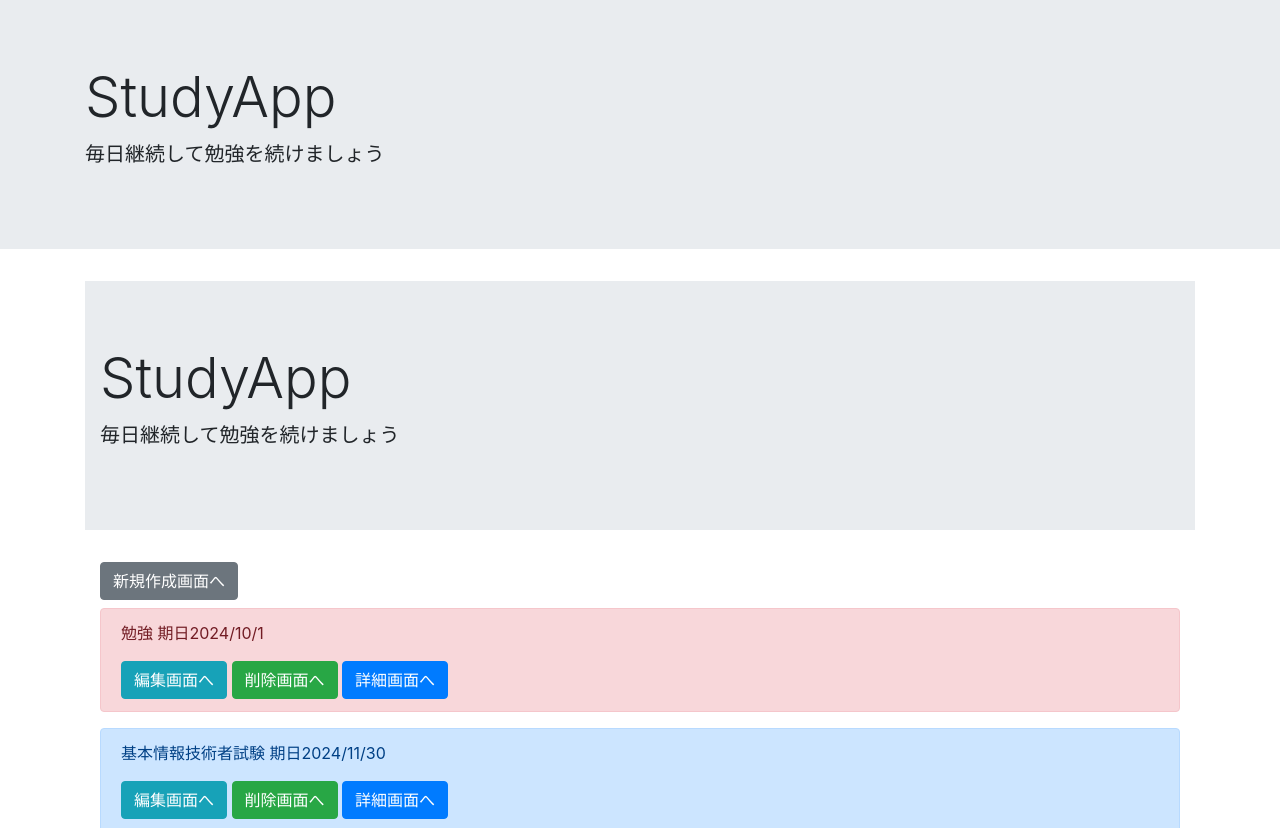
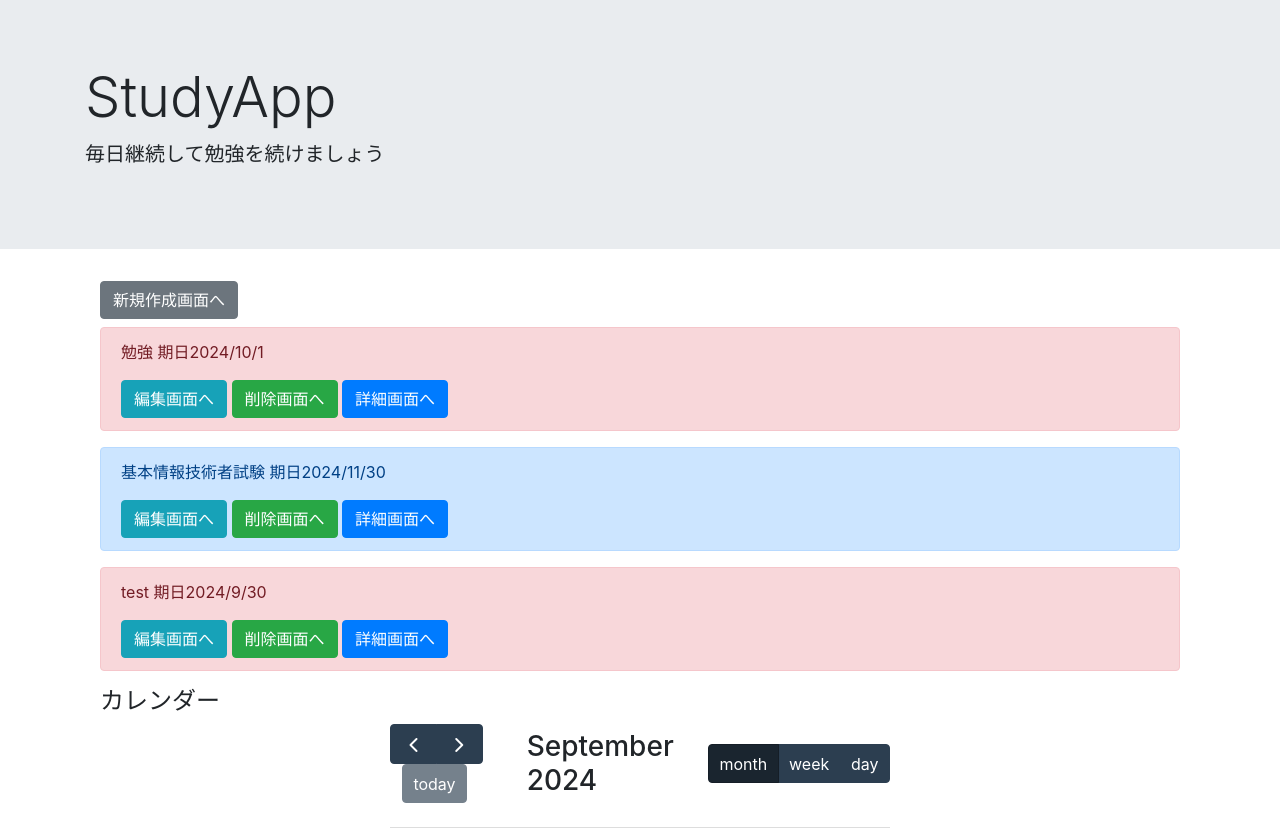
Before and after one commit to Kasai966/todoproject, a Django app: page /index/ in a window 1280 px wide. Shown: the top 828 px of the page. Run offline with Django 5.2, Linux system fonts and the light colour scheme; data comes from the database, SQL or seed files in the repository; some libraries are stand-ins or nearby versions.

Commit message:
indexファイルにincludeするため、不要部分を削除しました。

```diff
--- a/todo/templates/todo/list.html
+++ b/todo/templates/todo/list.html
@@ -1,13 +1,4 @@
 {% extends 'base.html' %}
-
-{% block header %}
-<div class="jumbotron jumbotron-fluid">
-    <div class="container">
-        <h1 class="display-4">StudyApp</h1>
-        <p class="lead">毎日継続して勉強を続けましょう</p>
-    </div>
-</div>
-{% endblock %}
 
 {% block content %}
     <div class="container">
```
